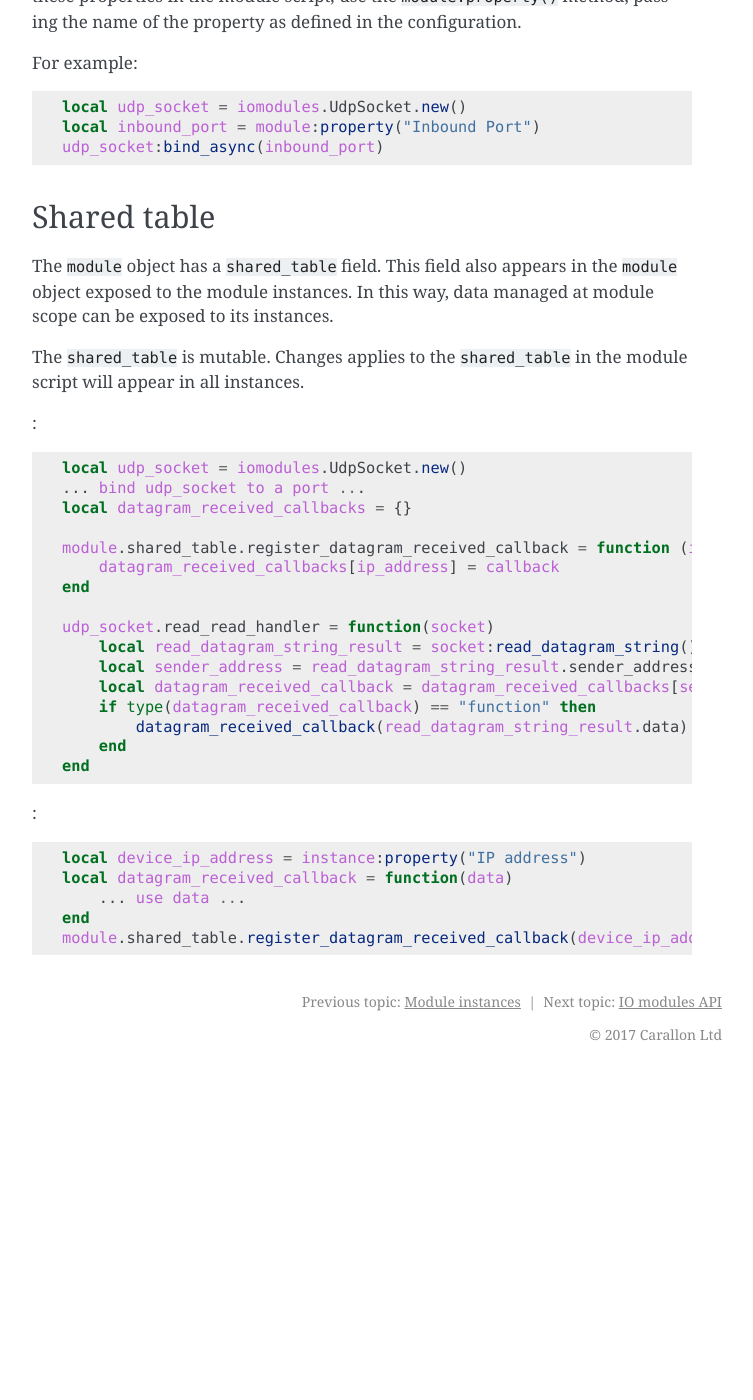
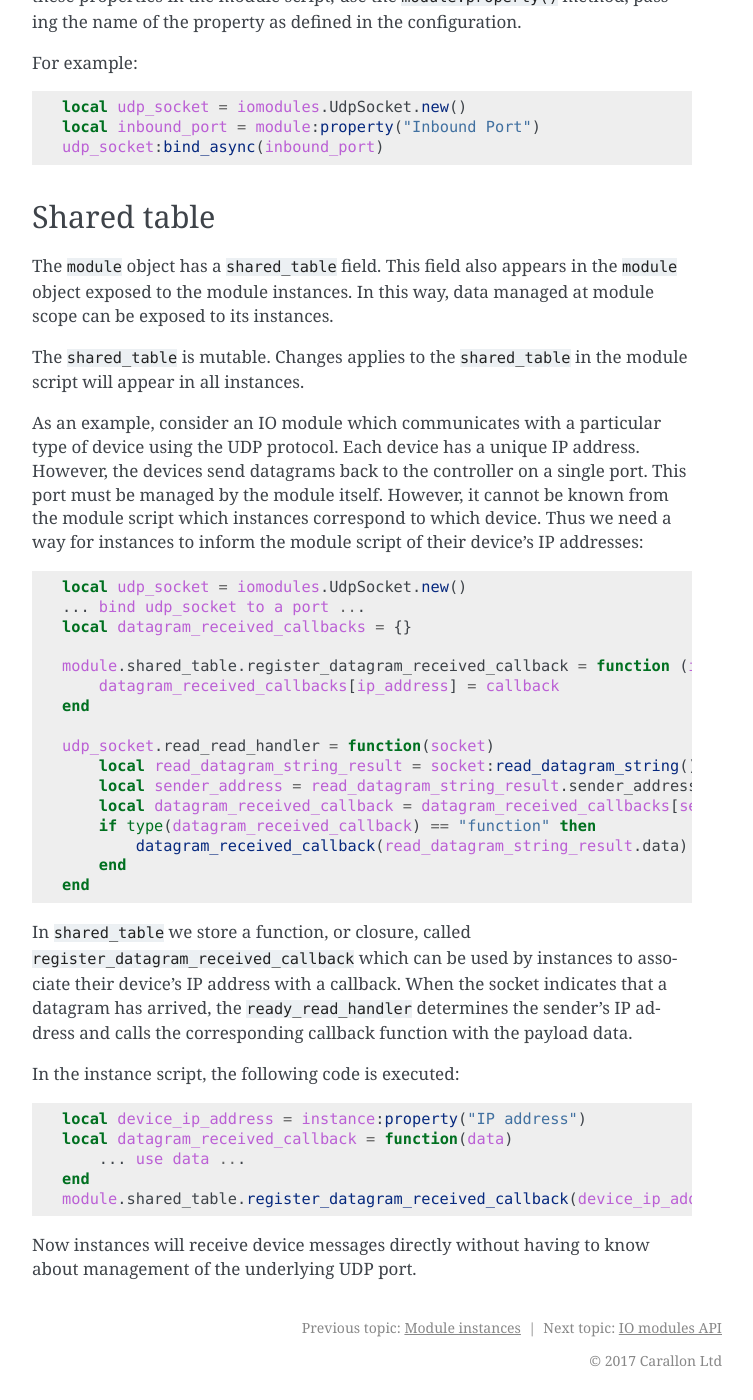
Before and after one commit to carallon/io-module-developer-guide, a Sphinx documentation site: the page built from source/guide/modules.rst, in a window 1280 px wide and 1400 px high, scrolled down 1284 px. Shown: the whole window, without its empty margins (388-1141 px from the left). Built offline with Sphinx 7.4.7, drawn with Linux system fonts in a browser that asks for light colours; before the commit the page ends 2358 px from its top, so only the background shows below that.

Commit message:
Draft explanations for module script examples

```diff
--- a/source/guide/modules.rst
+++ b/source/guide/modules.rst
@@ -42,7 +42,7 @@ The ``module`` object has a ``shared_table`` field. This field also appears in t
 
 The ``shared_table`` is mutable. Changes applies to the ``shared_table`` in the module script will appear in all instances.
 
-:
+As an example, consider an IO module which communicates with a particular type of device using the UDP protocol. Each device has a unique IP address. However, the devices send datagrams back to the controller on a single port. This port must be managed by the module itself. However, it cannot be known from the module script which instances correspond to which device. Thus we need a way for instances to inform the module script of their device's IP addresses:
 
 .. code-block:: lua
 
@@ -63,7 +63,9 @@ The ``shared_table`` is mutable. Changes applies to the ``shared_table`` in the
         end
     end
 
-:
+In ``shared_table`` we store a function, or closure, called ``register_datagram_received_callback`` which can be used by instances to associate their device's IP address with a callback. When the socket indicates that a datagram has arrived, the ``ready_read_handler`` determines the sender's IP address and calls the corresponding callback function with the payload data.
+
+In the instance script, the following code is executed:
 
 .. code-block:: lua
 
@@ -72,3 +74,5 @@ The ``shared_table`` is mutable. Changes applies to the ``shared_table`` in the
         ... use data ...
     end
     module.shared_table.register_datagram_received_callback(device_ip_address, datagram_received_callback)
+
+Now instances will receive device messages directly without having to know about management of the underlying UDP port.
```
